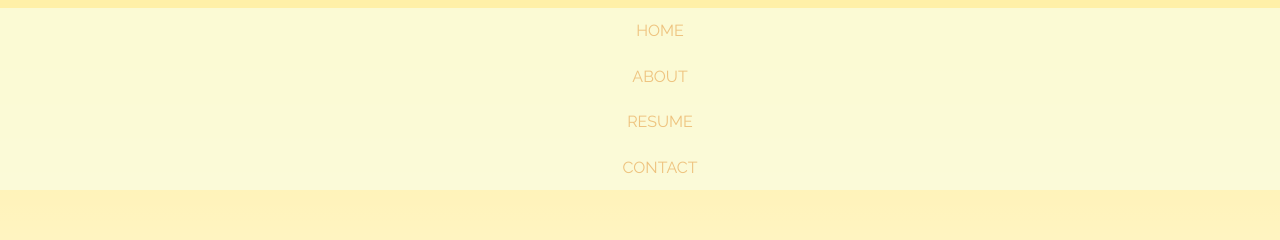
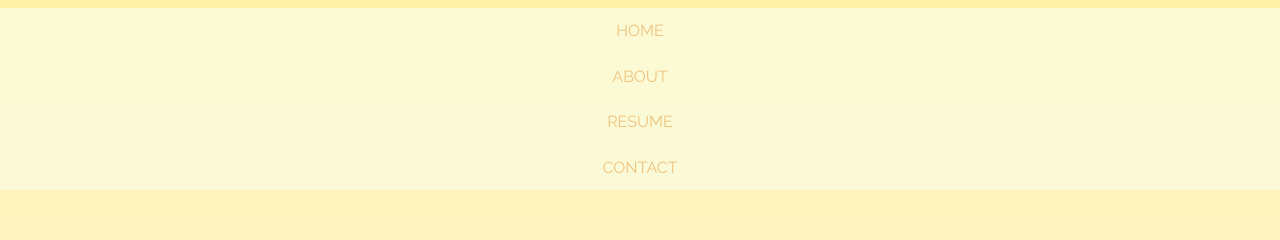
Before and after one commit to ayrhkhan/ayrhkhan.github.io, a plain HTML site: page index.html in a window 1280 px wide. Shown: the top 240 px of the page. Drawn offline with Linux system fonts and the light colour scheme.

Commit message:
Changes to portfolio

```diff
--- a/css/main.css
+++ b/css/main.css
@@ -10,7 +10,7 @@ body {
 }
 ul {
   margin: 0;
-  padding 0;
+  padding: 0;
   list-style: none;
 }
 p {
```
